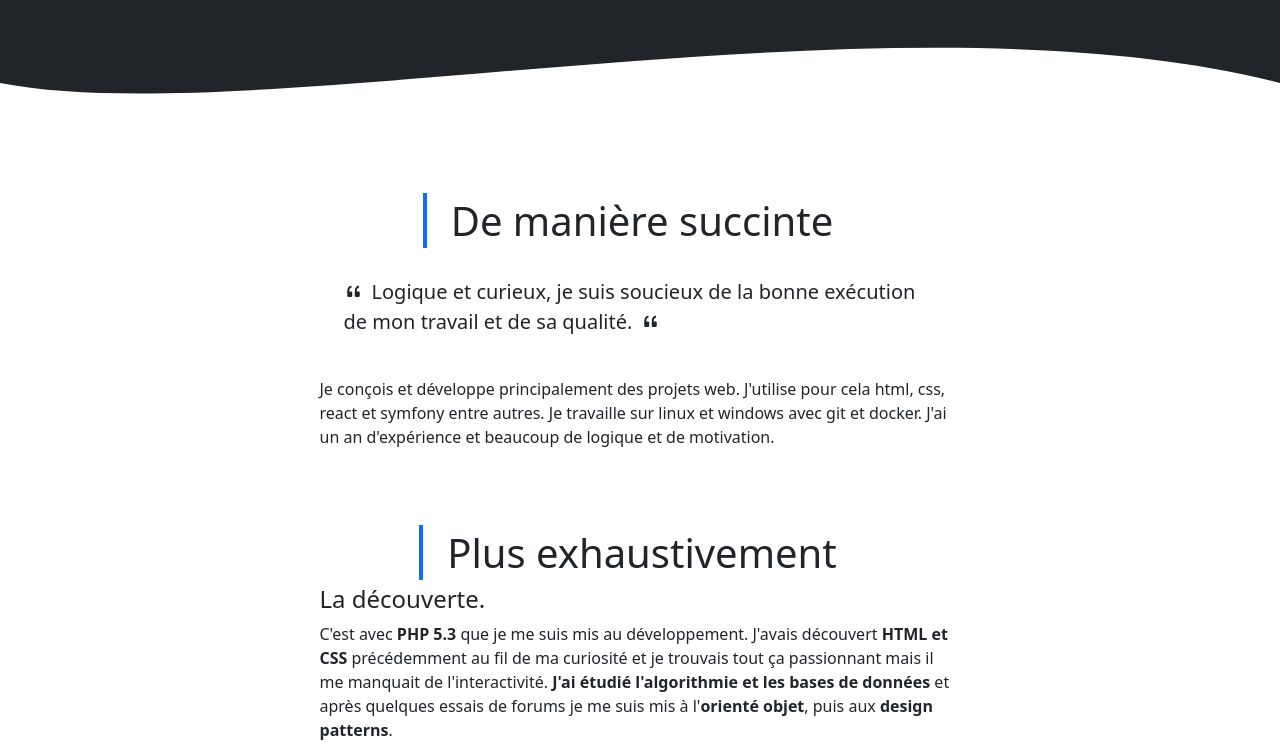
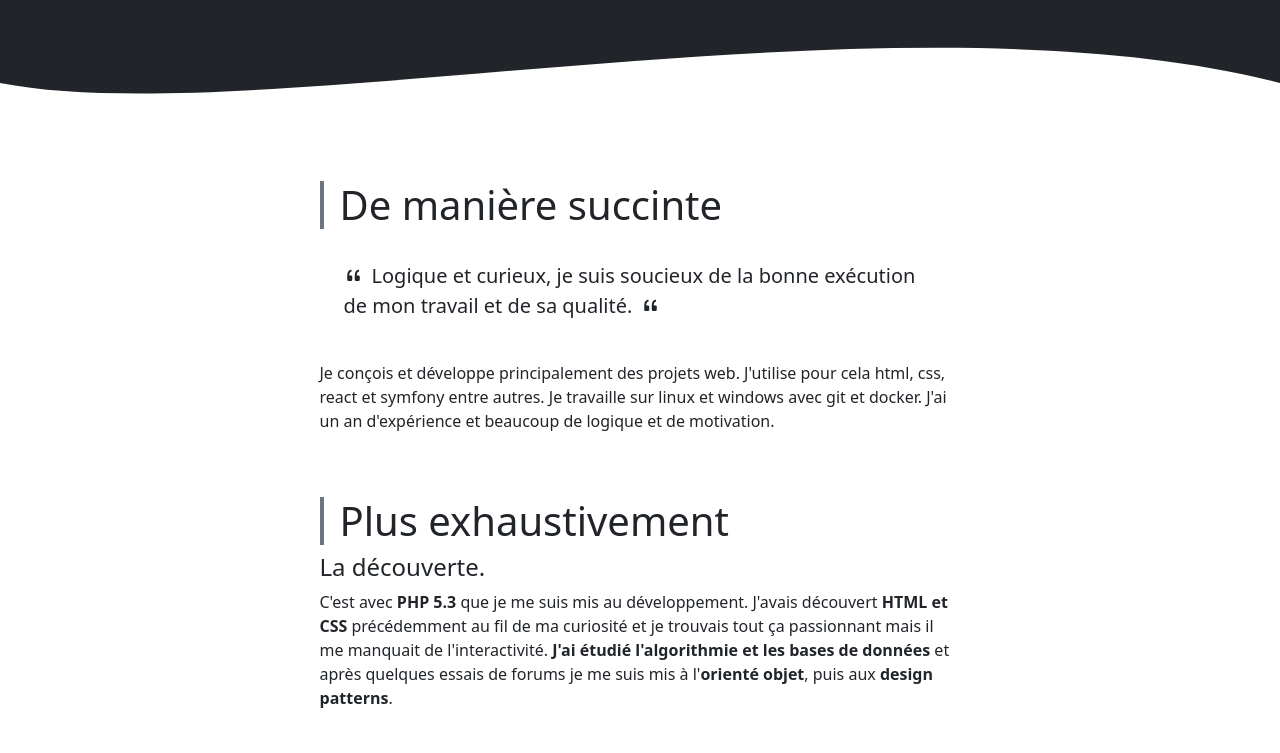
Before and after one commit to samier-fabien/samier_fabien_cv, a React (Vite) app: page /a-propos in a window 1280 px wide. Shown: the part 429-1182 px from the top of the page. Built offline with nearby package versions, Linux system fonts and the light colour scheme.

Commit message:
Remplacement des TitleOne par TitleOneObserved

```diff
--- a/src/routes/About.jsx
+++ b/src/routes/About.jsx
@@ -3,13 +3,23 @@ import HeaderTransition from "../components/HeaderTransition";
 import FooterTransition from "../components/FooterTransition";
 import TitleOne from "../components/TitleOne";
 import SingleColContainer from "../components/SingleColContainer";
+import IntersectionObserverComponent from "../components/IntersectionObserverComponent";
+import TitleOneObserved from "../components/TitleOneObserved";
 
 export default function About() {
   return (
     <>
       <HeaderTransition title="Présentation" />
       <SingleColContainer>
-        <TitleOne title="De manière succinte" titleBorderColor="var(--bs-primary)" />
+        <IntersectionObserverComponent classToAdd="opacity-100" classToRemove="opacity-0">
+          <TitleOneObserved
+            title="De manière succinte"
+            cssClasses=""
+            borderColor="var(--bs-secondary)"
+          >
+            De manière succinte
+          </TitleOneObserved>
+        </IntersectionObserverComponent>
         <p className="lead anim-fade-in p-4">
           <i className="bi bi-quote me-2"></i>Logique et curieux, je suis soucieux de la bonne
           exécution de mon travail et de sa qualité.
@@ -20,7 +30,15 @@ export default function About() {
           react et symfony entre autres. Je travaille sur linux et windows avec git et docker. J'ai
           un an d'expérience et beaucoup de logique et de motivation.
         </p>
-        <TitleOne title="Plus exhaustivement" titleBorderColor="var(--bs-primary)" />
+        <IntersectionObserverComponent classToAdd="opacity-100" classToRemove="opacity-0">
+          <TitleOneObserved
+            title="De manière succinte"
+            cssClasses=""
+            borderColor="var(--bs-secondary)"
+          >
+            Plus exhaustivement
+          </TitleOneObserved>
+        </IntersectionObserverComponent>
         <h4 className="h4">La découverte.</h4>
         <p>
           C'est avec <strong>PHP 5.3</strong> que je me suis mis au développement. J'avais découvert{" "}
```
